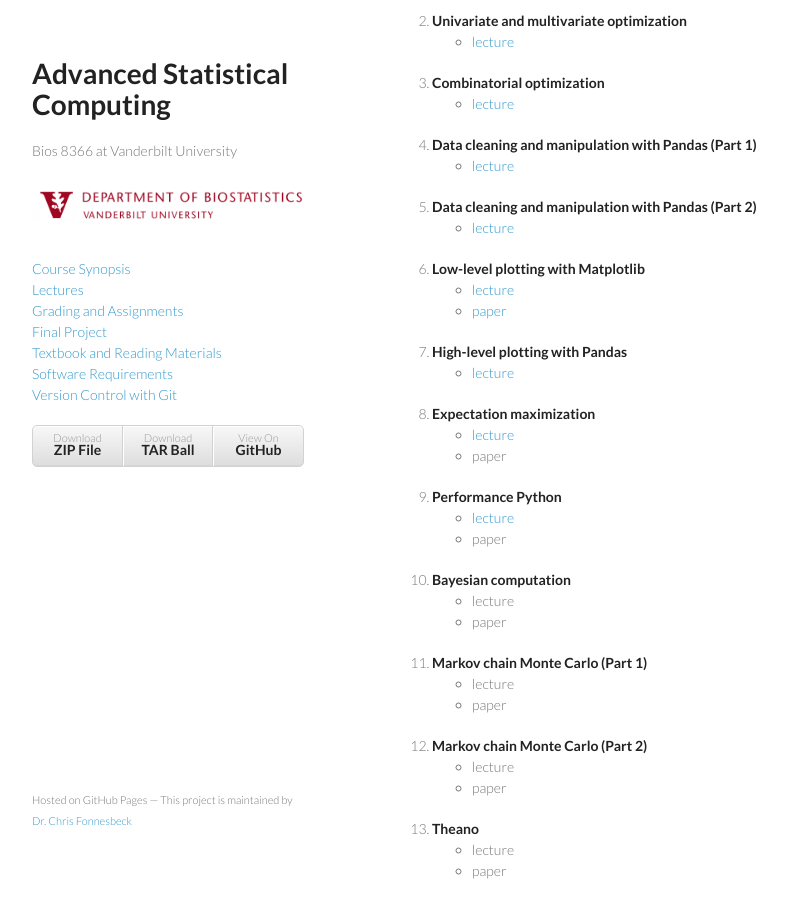
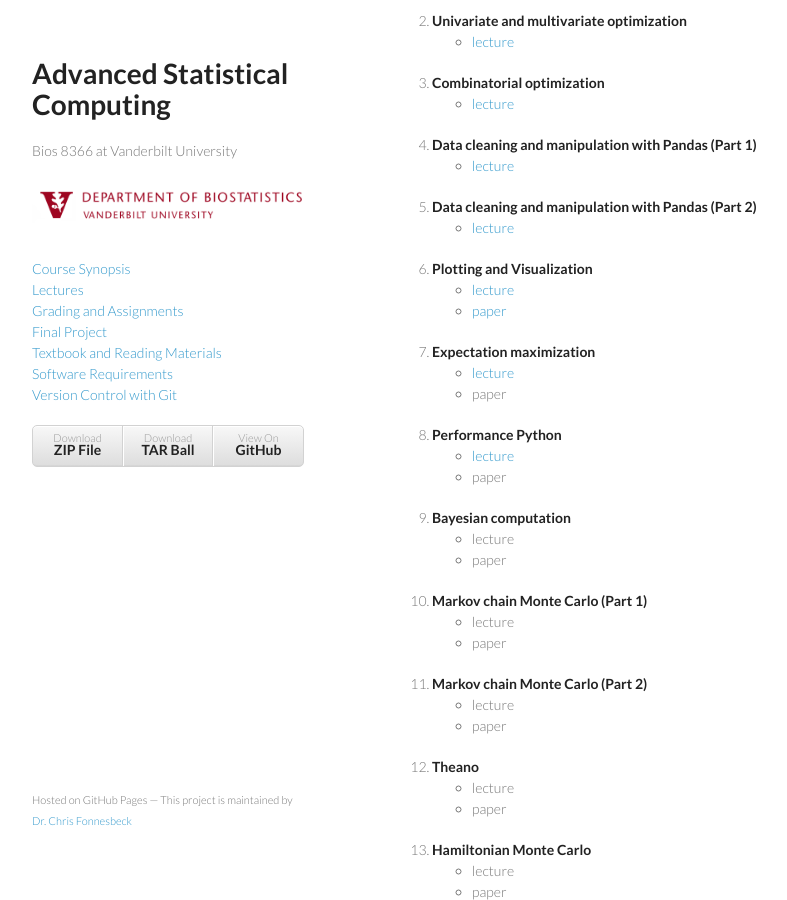
Before and after one commit to fonnesbeck/Bios8366, a Jekyll site: the page built from lectures.md, in a window 1280 px wide and 900 px high, scrolled down 388 px. Shown: the whole window, without its empty margins (178-965 px from the left). Built offline with Jekyll 4.4.1, drawn with Linux system fonts in a browser that asks for light colours.

Commit message:
Updated lectures list

```diff
--- a/lectures.md
+++ b/lectures.md
@@ -27,11 +27,9 @@
     - [lecture](https://github.com/fonnesbeck/Bios8366/blob/master/notebooks/Section2_1-Introduction-to-Pandas.ipynb)
 1. **Data cleaning and manipulation with Pandas (Part 2)**
     - [lecture](https://github.com/fonnesbeck/Bios8366/blob/master/notebooks/Section2_2-Data-Wrangling-with-Pandas.ipynb)
-1. **Low-level plotting with Matplotlib**
-    - [lecture](https://github.com/fonnesbeck/Bios8366/blob/master/notebooks/Section2_3-Low-Level-Plotting-with-Matplotlib.ipynb)
+1. **Plotting and Visualization**
+    - [lecture](https://github.com/fonnesbeck/Bios8366/blob/master/notebooks/Section2_3-Plotting-and-Visualization.ipynb)
     - [paper](http://journals.plos.org/ploscompbiol/article?id=10.1371/journal.pcbi.1003833)
-1. **High-level plotting with Pandas**
-    - [lecture](https://github.com/fonnesbeck/Bios8366/blob/master/notebooks/Section2_4-High-Level-Plotting-with-Pandas.ipynb)
 1. **Expectation maximization**
     - [lecture](https://github.com/fonnesbeck/Bios8366/blob/master/notebooks/Section3_1-Expectation-Maximization.ipynb)
     - paper
```
